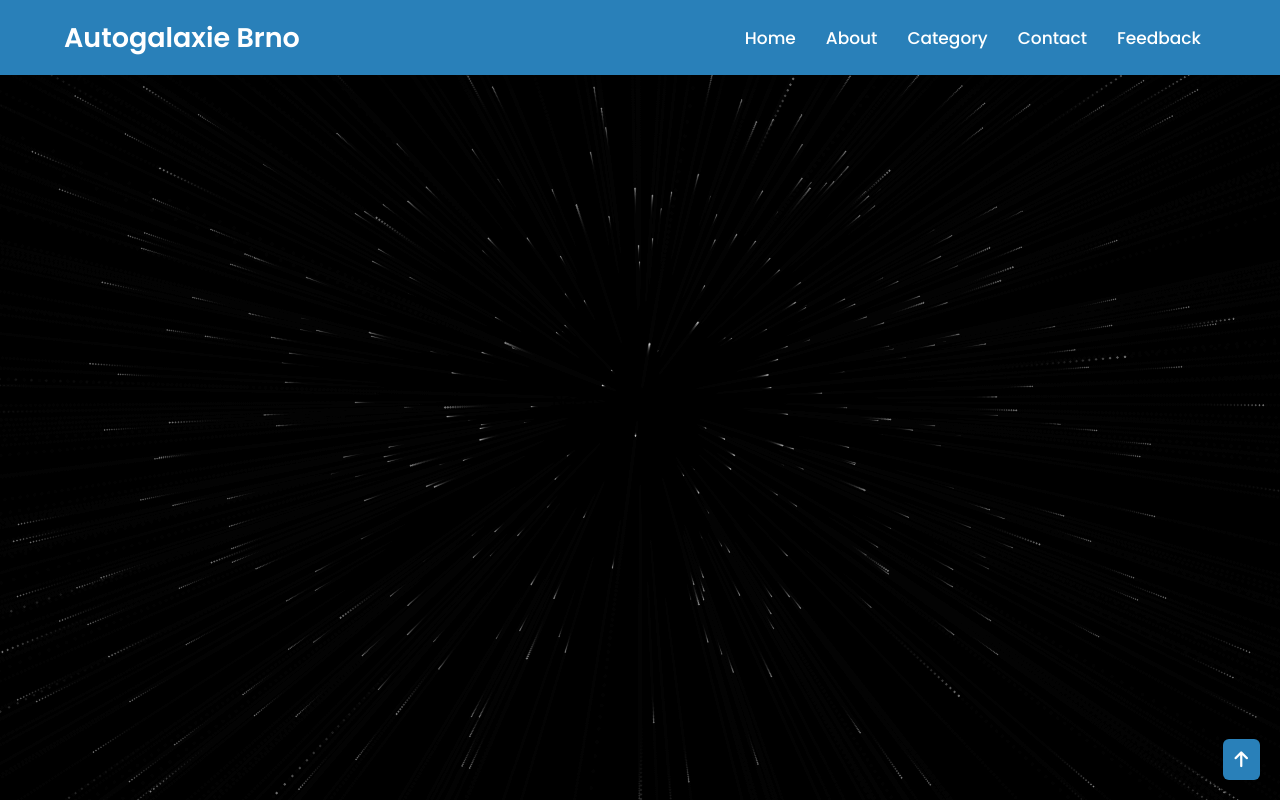
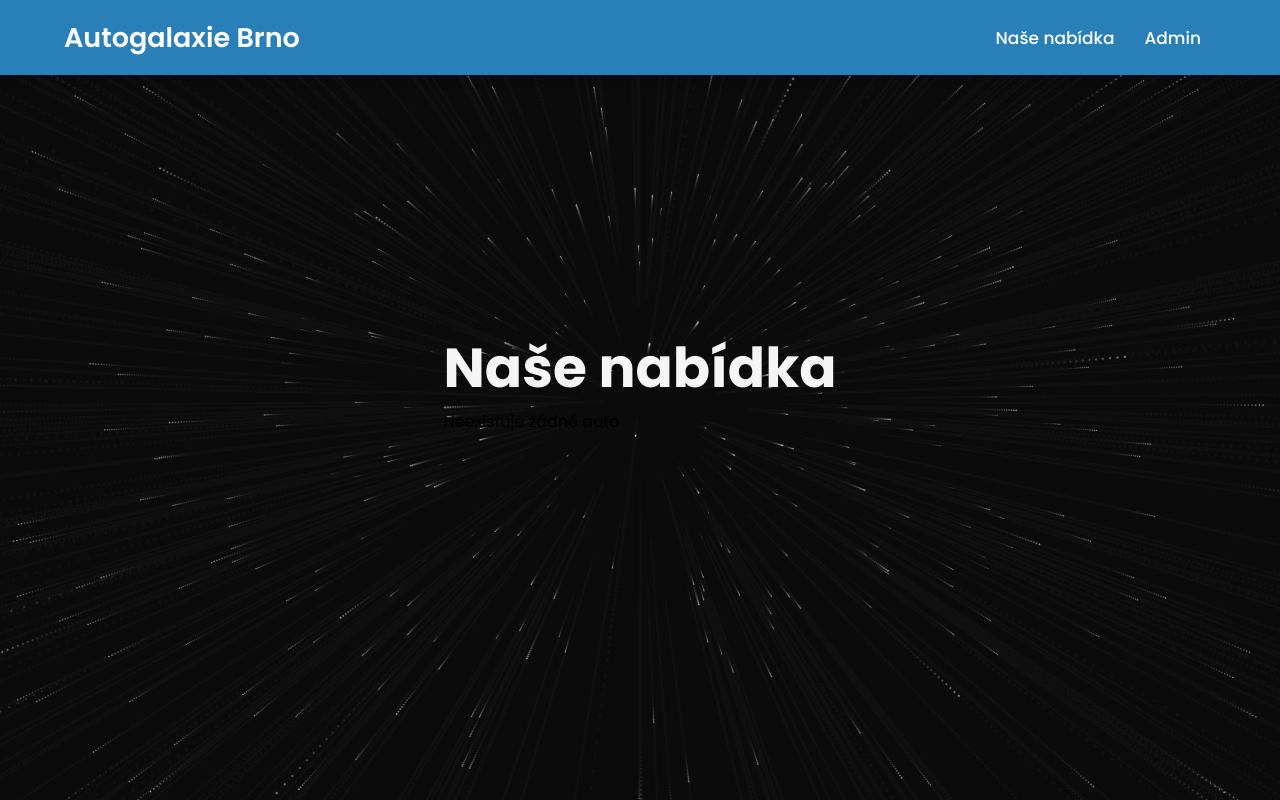
Before and after one commit to jablko3000/carsite, a Django app: page / in a window 1280 px wide. Run offline with Django 4.2, Linux system fonts and the light colour scheme; data that the repository does not hold is empty; some libraries are stand-ins or nearby versions.

Commit message:
Several css homepage changes

```diff
--- a/auta/static/auta/homepage.css
+++ b/auta/static/auta/homepage.css
@@ -1,3 +1,10 @@
+h1{
+  font-size: 55px;
+  color: rgb(245, 245, 245);
+  text-align: center;
+  margin-top: -5vh;
+}
+
 .car_show{
   display: flex;
   flex-wrap: wrap;
@@ -8,25 +15,27 @@
   position: relative;
   cursor: pointer;
   border-radius: 18px;
-  width: 15rem;
-  height: 15rem;
+  width: 15vw;
+  height: 20vh;
   margin: 3rem;
   margin-bottom: 105px;
+  backdrop-filter: blur(100px);
 }
 
 .car_preview img{
   object-fit: cover;
-  width: 15rem;
-  height: 15rem;
+  width: 15vw;
+  height: 15vh;
   border-radius: 18px;
 }
 
 .car_description{
-  position: absolute;
-  bottom: -45%;
+  position: relative;
+  bottom: 0;
+  margin-bottom: 2vh;
   width: 100%;
   height: auto;
-  backdrop-filter: blur(10px);
+  color: rgb(245, 245, 245);
 }
 
 .car_description h3{
@@ -43,7 +52,7 @@ body {
   display: flex;
   align-items: center;
   justify-content: center;
-  width: 100%;
+  width: 100vwS;
   height: 100vh;
   background-color: #000;
 }
--- a/auta/static/auta/navbar.css
+++ b/auta/static/auta/navbar.css
@@ -54,32 +54,3 @@ section{
   color: #96c7e8;
   font-size: 70px;
 }
-#Home{
-  background: #fff;
-}
-#About{
-  background: #f2f2f2;
-}
-#Category{
-  background: #e6e6e6;
-}
-#Latest{
-  background: #fff;
-}
-#Contact{
-  background: #f2f2f2;
-}
-#Feedback{
-  background: #e6e6e6;
-}
-.button a{
-  position: fixed;
-  bottom: 20px;
-  right: 20px;
-  color: #fff;
-  background: #2980b9;
-  padding: 7px 12px;;
-  font-size: 18px;
-  border-radius: 6px;
-  box-shadow: rgba(0, 0, 0, 0.15);
-}
--- a/auta/templates/auta/homepage.html
+++ b/auta/templates/auta/homepage.html
@@ -14,6 +14,7 @@
     <main>
         <canvas></canvas>
         <div>
+          <h1>Naše nabídka</h1>
             {% if auta_list %}
                 <div class="car_show">
                     {% for auto in auta_list %}
@@ -116,7 +117,7 @@
 
         function loop() {
           requestAnimationFrame(loop);
-          CTX.fillStyle = "rgba(0,0,0,0.15)";
+          CTX.fillStyle = "rgba(18,18,18,0.15)";
           CTX.fillRect(0, 0, W, H);
           render();
         }
--- a/auta/templates/auta/navbar.html
+++ b/auta/templates/auta/navbar.html
@@ -1,15 +1,9 @@
 <nav>
   <div class="navbar">
-    <div class="logo"><a href="#">Autogalaxie Brno</a></div>
+    <div class="logo"><a href="{%url 'auta:homepage'%}">Autogalaxie Brno</a></div>
     <ul class="menu">
-      <li><a href="#Home">Home</a></li>
-      <li><a href="#About">About</a></li>
-      <li><a href="#Category">Category</a></li>
-      <li><a href="#Contact">Contact</a></li>
-      <li><a href="#Feedback">Feedback</a></li>
+      <li><a href="{%url 'auta:homepage'%}">Naše nabídka</a></li>
+      <li><a href="{%url 'admin:index'%}">Admin</a></li>
     </ul>
   </div>
 </nav>
-<div class="button">
-  <a href="#Home"><i class="fa-solid fa-arrow-up"></i></a>
-</div>
```
